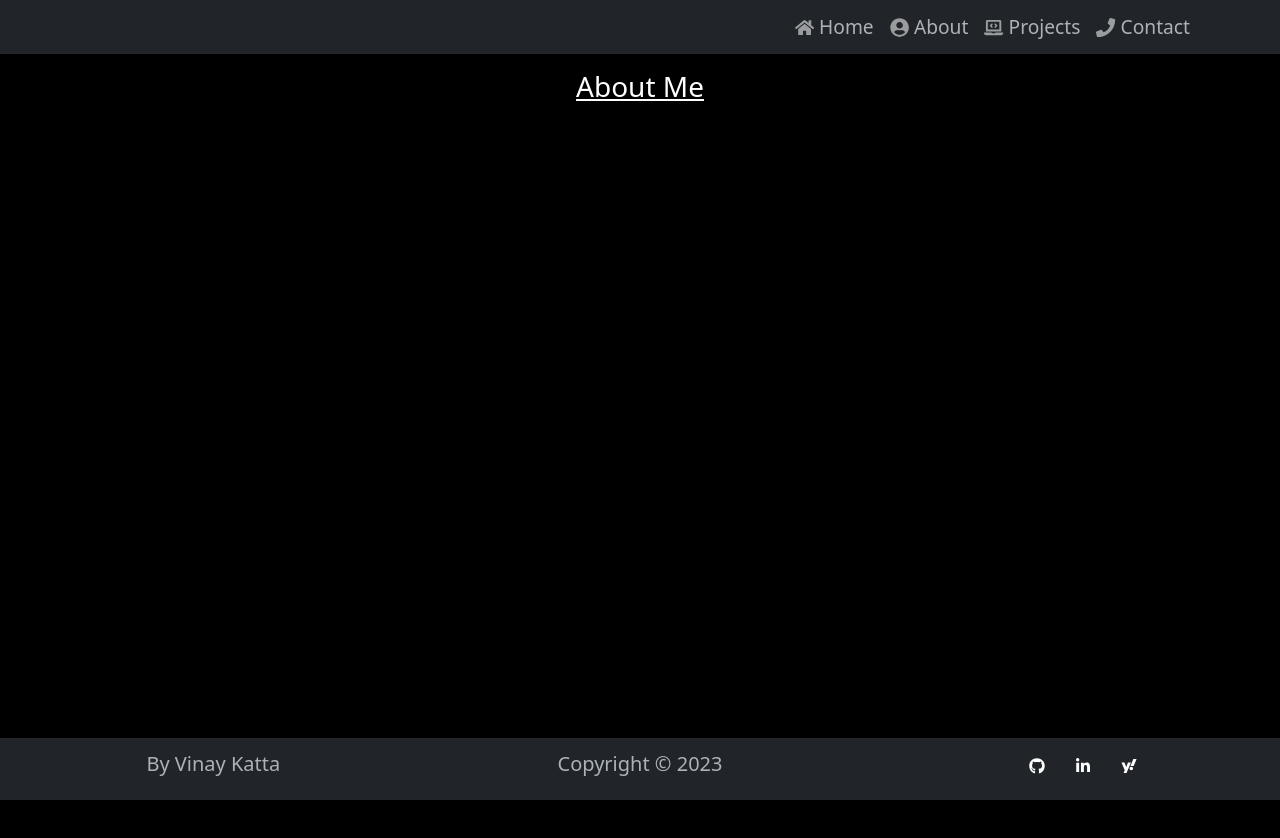
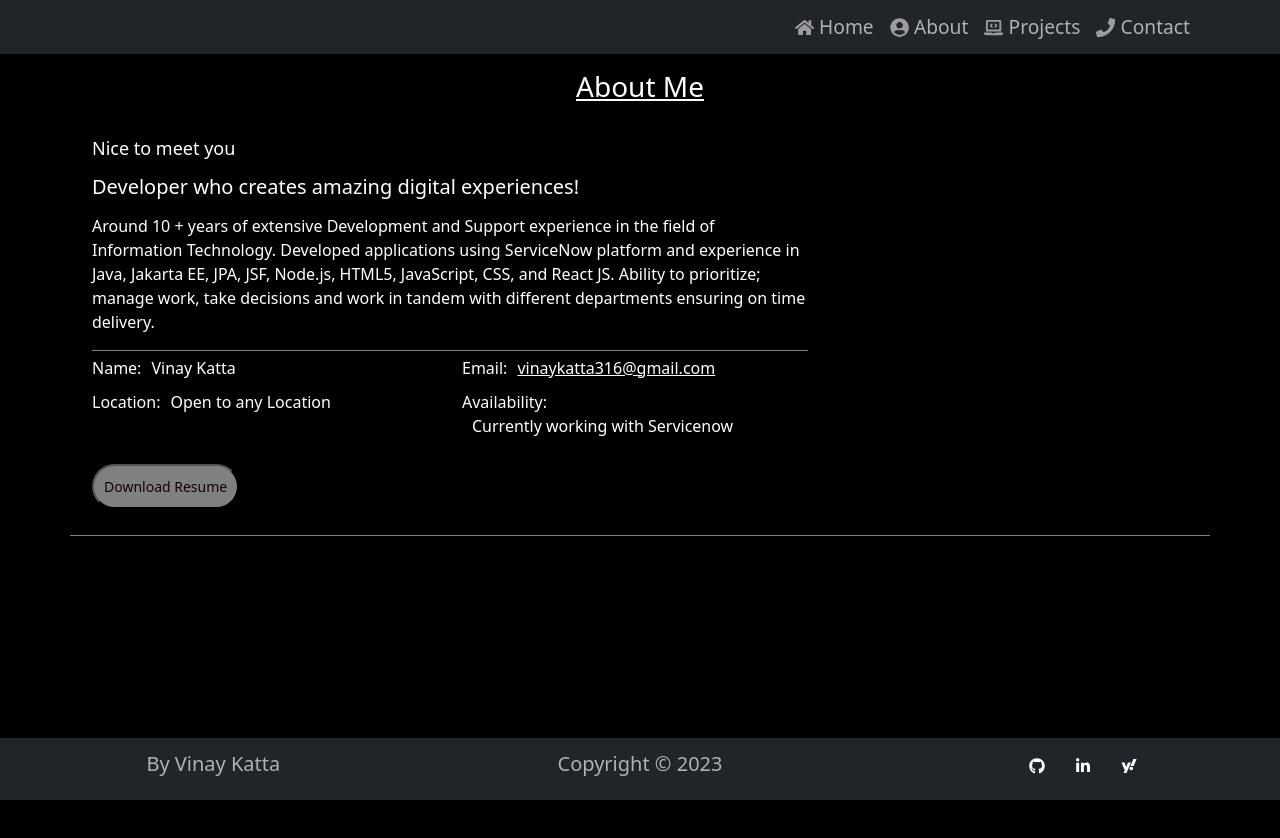
Before and after one commit to vkatta316/my-profile, a React (Create React App) app: page /about in a window 1280 px wide. Shown: the top 838 px of the page. Built offline with nearby package versions, Linux system fonts and the light colour scheme.

Commit message:
Build about page and its components

```diff
--- a/src/components/body/About.jsx
+++ b/src/components/body/About.jsx
@@ -1,11 +1,79 @@
 import React from 'react'
 import PageHeader from '../header/PageHeader'
+import landingImage from "../../images/Pic.png";
+import { motion } from 'framer-motion'
+import { useState, useEffect } from "react";
+import resume from "../../resume/Vinay-Chowdary-Katta-Resume.pdf"
 
-function About({ name, location, brand, email, availability }) {
+function About() {
+  const [downloading, setDownloading] = useState(false);
+
+  useEffect(() => {
+    setDownloading(false);
+  }, [downloading]);
+
+  const handleDownload = () => {
+    setDownloading(true);
+    const link = document.createElement("a");
+    link.href = resume;
+    link.download = "Vinay-Chowdary-Katta-Resume.pdf";
+    link.onload = () => {
+      link.remove();
+      setDownloading(false);
+    };
+    document.body.appendChild(link);
+    link.click();
+  };
   return (
     <section className="about">
       <PageHeader title="About Me" description="Let me introduce myself" />
       {/* <AboutMe name={name} location={location} brand={brand} email={email} availability={availability} /> */}
+      <div className="aboutContainer container">
+        <div className="row">
+
+        <motion.div
+          className="personalInfo col-12 col-lg-8">
+          <div className="contentContainer">
+            <h4>Nice to meet you</h4>
+            <h5>Developer who creates amazing digital experiences!</h5>
+            <div className="contentDescription">
+              <p>Around 10 + years of extensive Development and Support experience in the field of Information Technology.
+                Developed applications using ServiceNow platform and experience in Java, Jakarta EE, JPA, JSF, Node.js, HTML5, JavaScript, CSS, and React JS.
+                Ability to prioritize; manage work, take decisions and work in tandem with different departments ensuring on time delivery.</p>
+            </div>
+            <div className="infoContainer">
+              <div className="row">
+                <div className="col-12 col-md-6 info">
+                  <span>Name:</span>
+                  <p>Vinay Katta</p>
+                </div>
+                <div className="col-12 col-md-6 info">
+                  <span>Email:</span>
+                  <p>
+                    <a href={`mailto:vinaykatta316@gmail.com`}>vinaykatta316@gmail.com</a>
+                  </p>
+                </div>
+              </div>
+              <div className="row">
+                <div className="col-12 col-md-6 info">
+                  <span>Location:</span>
+                  <p>Open to any Location</p>
+                </div>
+                <div className="col-12 col-md-6 info">
+                  <span>Availability:</span>
+                  <p>Currently working with Servicenow</p>
+                </div>
+              </div>
+            </div>
+           <div className="buttonContainer">
+           <button type='button' className="button downloadCV" onClick={handleDownload} disabled={downloading}>
+                {downloading ? "Downloading..." : "Download Resume"}
+              </button>{" "}
+           </div>
+          </div>
+        </motion.div>
+        </div>
+      </div>
     </section>
   )
 }
--- a/src/index.css
+++ b/src/index.css
@@ -43,20 +43,6 @@ code {
 section {
   height: 100vh;
   overflow: scroll;
-}
-
-.landing {
-  display: flex;
-  justify-content:center;
-  align-items: center;
-  background-color: #000;
-}
-
-.landingImage {
-  left: 8rem;
-  opacity: 1.0;
-  position: relative;
-
 }
 
 .portfolio, .about, .contact{
@@ -153,3 +139,175 @@ section {
   padding-right: 15px;
   padding-left: 15px;
 }
+
+
+/*  About--- */
+
+
+.aboutContainer {
+  border-bottom: 1px solid grey;
+}
+
+
+.contentContainer {
+  padding: 10px;
+}
+
+.contentContainer h4 {
+  color: #fff;
+  font-size: 18px;
+  font-weight: 400;
+  margin-bottom: 15px;
+}
+
+.contentContainer h5 {
+  color: #fff;
+  font-size: 20px;
+  margin-bottom: 15px;
+}
+
+.contentDescription {
+  color: #fff;
+}
+
+.infoContainer {
+  border-top: 1px solid grey;
+  margin-top: 5px;
+  padding-top: 5px;
+}
+
+.info {
+  padding-left: 0;
+}
+
+.infoContainer span {
+  color: #fff;
+}
+
+.infoContainer p {
+  color: #fff;
+  display: inline-block;
+  margin-left: 10px;
+  margin-bottom: 10px;
+}
+
+.infoContainer a {
+  color: #fff;
+}
+
+.infoContainer a:hover {
+  color: #03b979;
+}
+
+.buttonContainer {
+  display: flex;
+  align-items: center;
+  justify-content: space-between;
+  margin-right: 2rem;
+  color: #fff;
+}
+
+.button {
+  color: #150303;
+  background-color: grey;
+  font-size: 14px;
+  padding: 10px;
+  border-radius: 2rem;
+
+}
+
+.btn:hover {
+  background-color: #03b979;
+}
+
+.downloadCV {
+  margin-top: 1rem;
+  margin-bottom: 1rem;
+}
+
+.about .socialIcons .icon {
+  display: none;
+}
+
+@media (min-width: 750px) {
+  .about .socialIcons .icon {
+    display: inline;
+  }
+
+  .about .socialIcons::before {
+    background-color: var(--grey);
+    content: "";
+    height: 2px;
+    width: 2rem;
+    display: inline-block;
+    margin-bottom: 5px;
+    margin-right: 10px;
+  }
+}
+
+@media (min-width: 992px) {
+  .personalImage img {
+    height: 330px;
+    z-index: 50;
+    border-radius: 0;
+    padding: 6px;
+  }
+
+  .personalImage {
+    height: 330px;
+
+    display: flex;
+    align-items: center;
+    justify-content: center;
+  }
+}
+
+/* Landing */
+
+
+.landing {
+  display: flex;
+  justify-content:center;
+  align-items: center;
+  background-color: #000;
+}
+
+.landingImage {
+  left: 2rem;
+  opacity: 1.0;
+  position: relative;
+
+}
+
+.contactLabels, h4{
+  color: #fff;
+}
+
+/* --- MEDIA QUERIES --- */
+
+@media (min-width: 350px) {
+  .landing .name {
+    font-size: 70px;
+  }
+
+  .landing {
+    display: flex;
+    justify-content:center;
+    align-items: center;
+    background-color: #000;
+
+  }
+
+  .landing .description {
+    font-size: 32px;
+  }
+
+  .landingImage {
+    bottom: 0;
+    right: 80px;
+  }
+
+  .landing .socialIcons {
+    flex-direction: column;
+  }
+}
```
